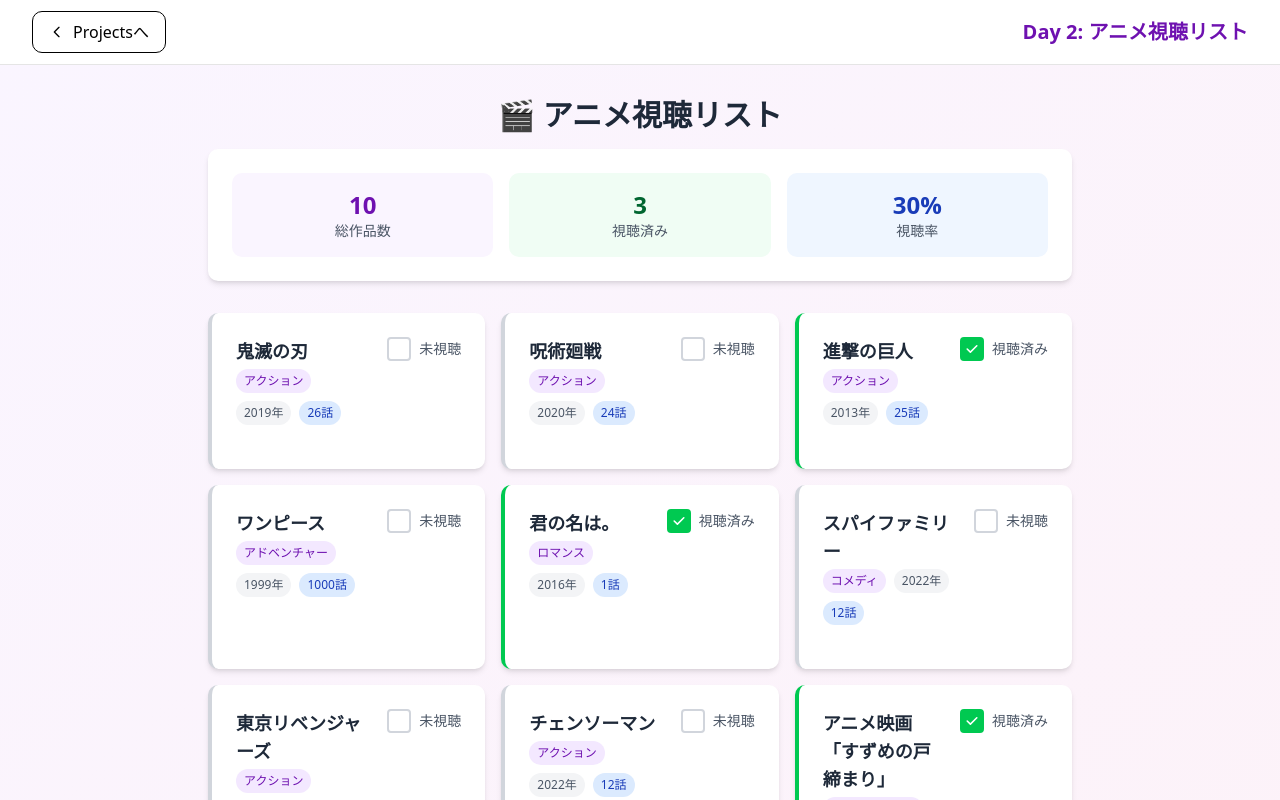
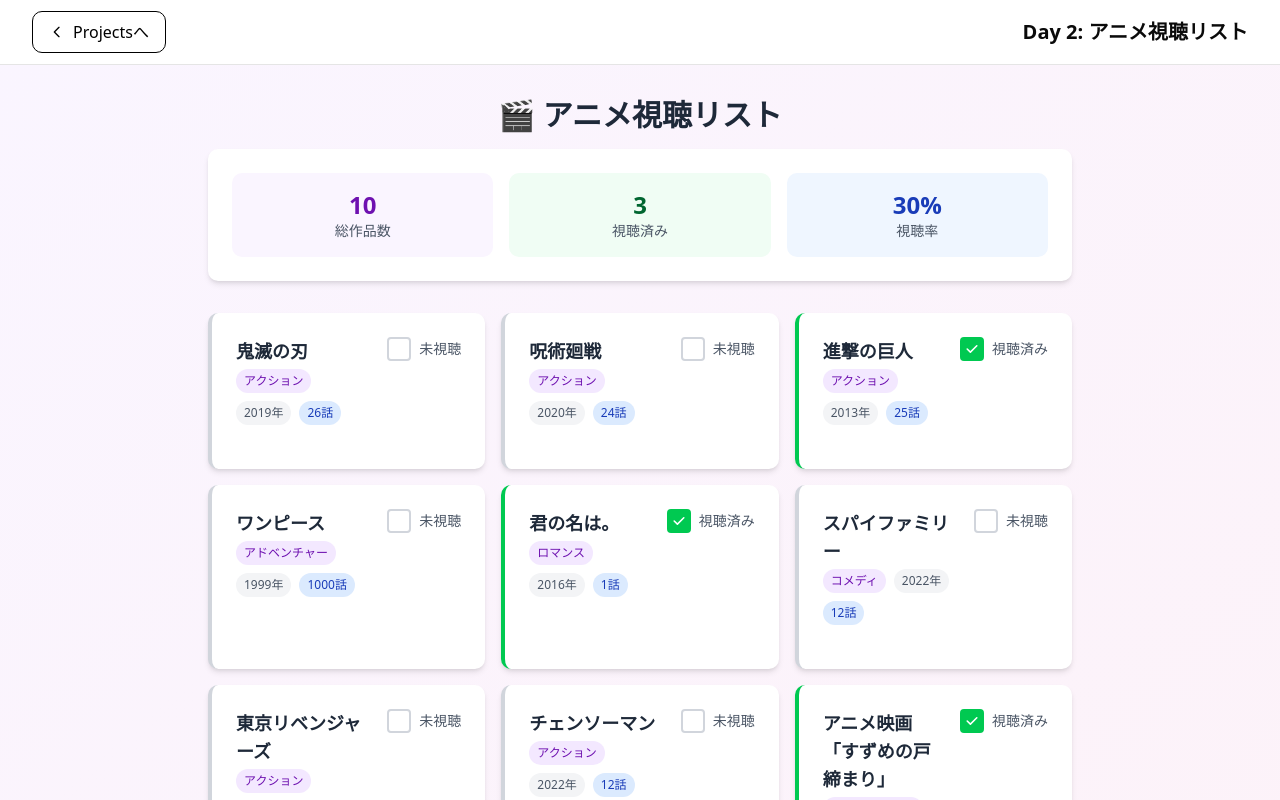
Before and after one commit to atsuki61/100DaysOfCode, a Next.js app: page /day2-anime-watchlist in a window 1280 px wide. Shown: the top 800 px of the page. Built offline with nearby package versions, Linux system fonts and the light colour scheme.

Commit message:
黒文字

```diff
--- a/src/components/common/Header.tsx
+++ b/src/components/common/Header.tsx
@@ -16,7 +16,7 @@ export default function Header({ title, showHomeLink = true }: HeaderProps) {
 
           </div>
           <div className="flex items-center"> {/* フレックス, 垂直中央寄せ */}
-            <h1 className="text-xl font-bold text-purple-800"> {/* 大きい文字, 太字, 紫文字 */}
+            <h1 className="text-xl font-bold text-black-800"> {/* 大きい文字, 太字, 紫文字 */}
               {title}
             </h1>
           </div>
```
